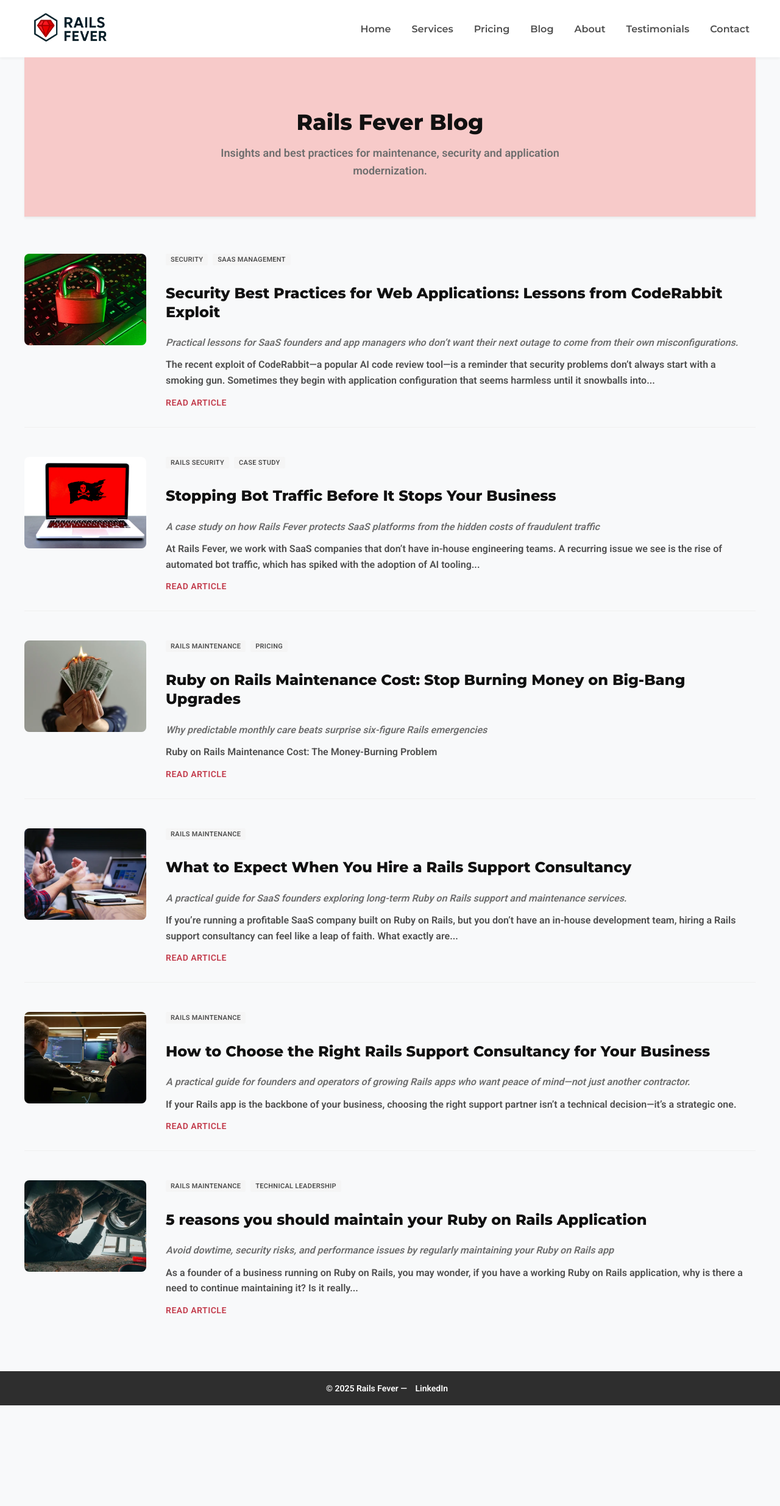
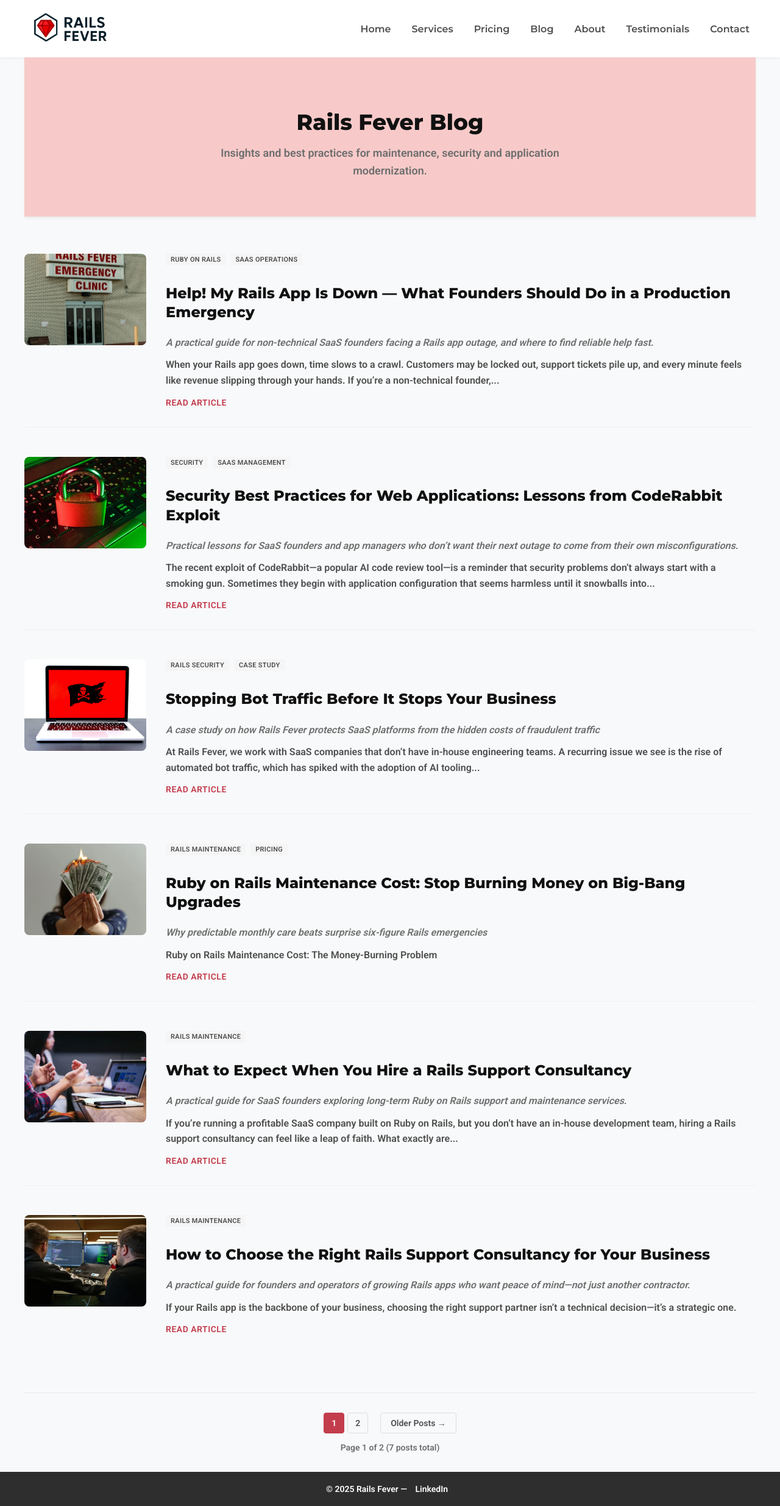
Before and after one commit to waleo/railsfever-05-2025, a Jekyll site: the page built from blog/index.html, in a window 1280 px wide. Shown: the whole page at 61% size. Built offline with Jekyll 4.4.1, drawn with Linux system fonts in a browser that asks for light colours; the list of posts is cut into pages by our own code; before the commit the page ends 2304 px from its top, so only the background shows below that; some of the changed lines change nothing that is shown.

Commit message:
Add new post and update email footer

```diff
--- /dev/null
+++ b/_posts/2025-09-23-rails-app-production-emergency-help.md
@@ -0,0 +1,81 @@
+---
+layout: post
+title: "Help! My Rails App Is Down — What Founders Should Do in a Production Emergency"
+subtitle: "A practical guide for non-technical SaaS founders facing a Rails app outage, and where to find reliable help fast."
+description: "Is your Ruby on Rails app down in production? Here’s a step-by-step guide for founders to respond calmly, limit damage, and find the right help to fix a Rails emergency."
+author: "Wale Olaleye"
+categories: ["Ruby on Rails", "SaaS Operations"]
+tags: [rails support, rails maintenance, production emergency, rails downtime, rails consulting, rails care plan]
+featured_image: "/assets/images/blog/rails-fever-emergency-clinic-800x600.webp"
+preview_image: "/assets/images/blog/rails-fever-emergency-clinic-400x300.webp"
+---
+
+When your Rails app goes down, time slows to a crawl. Customers may be locked out, support tickets pile up, and every minute feels like revenue slipping through your hands. If you’re a non-technical founder, the panic doubles — you know something’s wrong but you don’t know how to fix it.
+
+The good news: you don’t need to be an engineer to take smart, immediate steps. Here’s how to respond to a production emergency on your Rails app.
+
+### 1. Breathe and Confirm the Issue
+
+First, verify what's really happening. Is it one customer reporting an error, or is the entire app unreachable? Check your app yourself, and look at any monitoring tools you may have in place (Heroku status page, AWS dashboard, Pingdom, etc.). If you don't have monitoring, this is the time to start thinking about it — but for now, focus on confirming the outage.
+
+### 2. Communicate Quickly
+
+Silence makes customers assume the worst. Post a quick status update via email, in-app banner, or social channel. Keep it simple:
+
+ - Acknowledge the issue
+
+ - Assure users you’re working on it
+
+ - Promise updates as you have them
+
+Transparency buys you time and keeps trust intact.
+
+### 3. Contain the Damage
+
+If the problem is tied to payments, logins, or sensitive workflows, consider temporarily disabling those features until a fix is in place. This prevents a bad situation from getting worse, like duplicate charges or corrupted data.
+
+### 4. Call in Reinforcements
+
+This is where most founders freeze: who do you call if you don't have a Rails developer on staff? You have options:
+
+ - __Hosting providers__: Heroku, Render, or AWS often have support you can escalate to, however their main goal is to confirm that their service is not the problem. You may get some suggestions, but they are unable to dig into your application code or change infrastructure config to provide a solution.
+
+ - __Rails consultancies__: Specialized firms (like Rails Fever) that handle production firefighting and ongoing maintenance can fix your emergency and put preventive measures in place to make sure it never happens again.
+
+ - __Freelancers:__ Platforms like Upwork or Fiverr can connect you, though vetting in the middle of an emergency is risky. It could be hard to get high quality work this way — you may get a quick & dirty patch until the problem resurfaces.
+
+The safest move is to build a relationship with a Rails support partner before disaster strikes, but in a true emergency, start calling in experienced Rails consultants right away.
+
+### 5. Document Everything
+
+While the engineers work, keep notes:
+
+ - When the outage started
+
+ - What errors customers saw
+
+ - Any recent changes (deploys, new features, config updates)
+
+This context can speed up diagnosis and recovery.
+
+### 6. Plan for Next Time
+
+Once the fire is out, don’t just breathe a sigh of relief and move on. Emergencies are wake-up calls. Ask:
+
+ - Do you have monitoring and alerts set up?
+
+ - Do you have automated backups and tested restores?
+
+ - Do you have a Rails support plan or fractional CTO to call when things break?
+
+Emergencies don't have to become disasters if you build the right safety net.
+
+### Finding the Right Help for Your Rails App
+
+If you're a founder without in-house Rails expertise, the best step you can take after the immediate emergency is finding a long-term partner. A good Rails consultancy won't just put out fires — they'll keep your app updated, secure, and stable so you can focus on growing your business instead of firefighting.
+
+---
+
+Need help with Rails maintenance? We offer comprehensive [Rails Care Plans](/services/rails_care_plan/) for ongoing support, [technical audits](/services/rails_tech_audit/) to assess your current state, and [Rails upgrades](/services/rails_upgrade_express/) to keep you current. View our [pricing plans](/pricing/) to find the right fit for your needs.
+
+[Schedule a consultation]({{ site.schedule_meeting_link }}) or email <a href="mailto:hello@railsfever.com" class="email-link">hello@railsfever.com</a> to discuss your Rails needs.
--- a/_sass/_blog.scss
+++ b/_sass/_blog.scss
@@ -730,3 +730,13 @@
     }
   }
 }
+
+/* Email styling */
+.email-link {
+  color: $brand-primary !important;
+  text-decoration: none !important;
+
+  &:hover {
+    color: $brand-primary-hover !important;
+  }
+}
```
Also changed, not shown: assets/images/blog/rails-fever-emergency-clinic-400x300.webp (added), assets/images/blog/rails-fever-emergency-clinic-800x600.webp (added), 1 other file.
